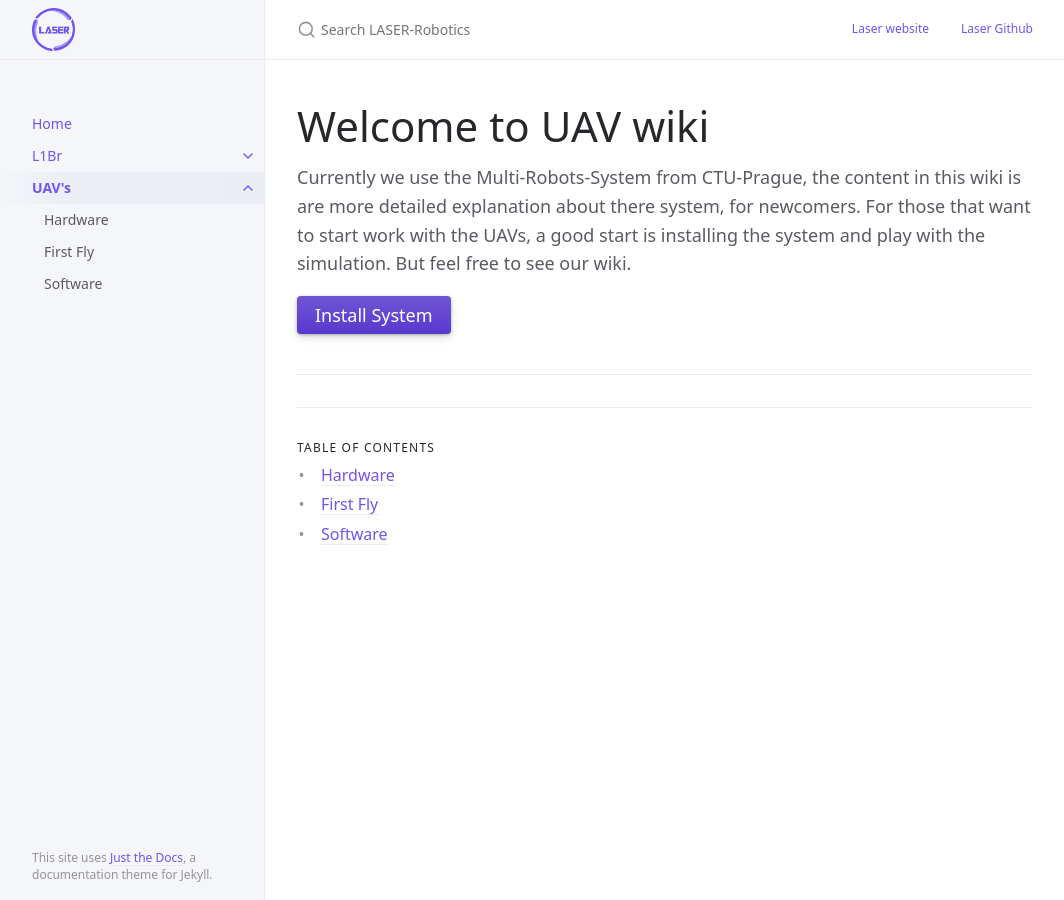
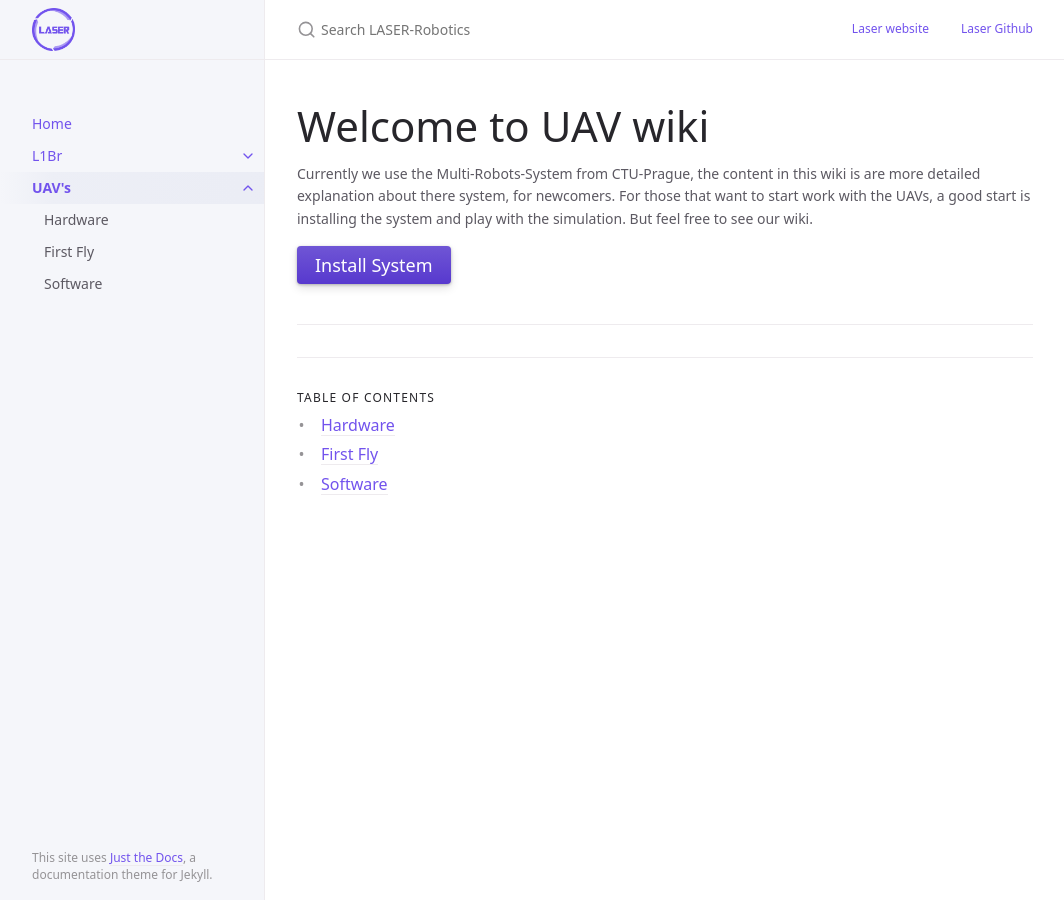
Before and after one commit to LASER-Robotics/LASER-Robotics.github.io, a Jekyll site: the page built from docs/uavs/uavs.md, in a window 1280 px wide. Shown: the whole page, without its empty margins (107-1171 px from the left). Built offline with Jekyll 4.4.1, drawn with Linux system fonts in a browser that asks for light colours.

Commit message:
fixing more build bugs

```diff
--- a/docs/uavs/uavs.md
+++ b/docs/uavs/uavs.md
@@ -10,7 +10,7 @@ has_children: true
 {: .fs-9 }
 
 
-{: .fs-5 .fw-300 }
+{: .fs-3 .fw-300 }
 Currently we use the Multi-Robots-System from CTU-Prague, the content in this wiki is are more detailed explanation about there system, for newcomers.
 For those that want to start work with the UAVs, a good start is installing the system and play with the simulation.
 But feel free to see our wiki.
```
